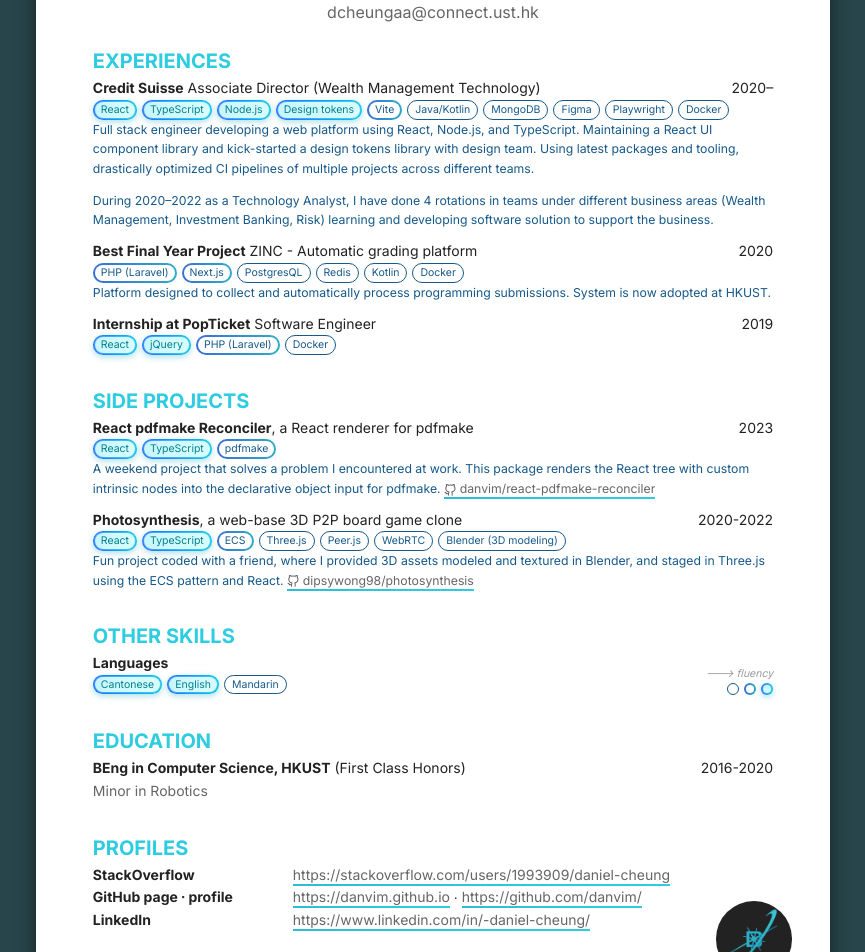
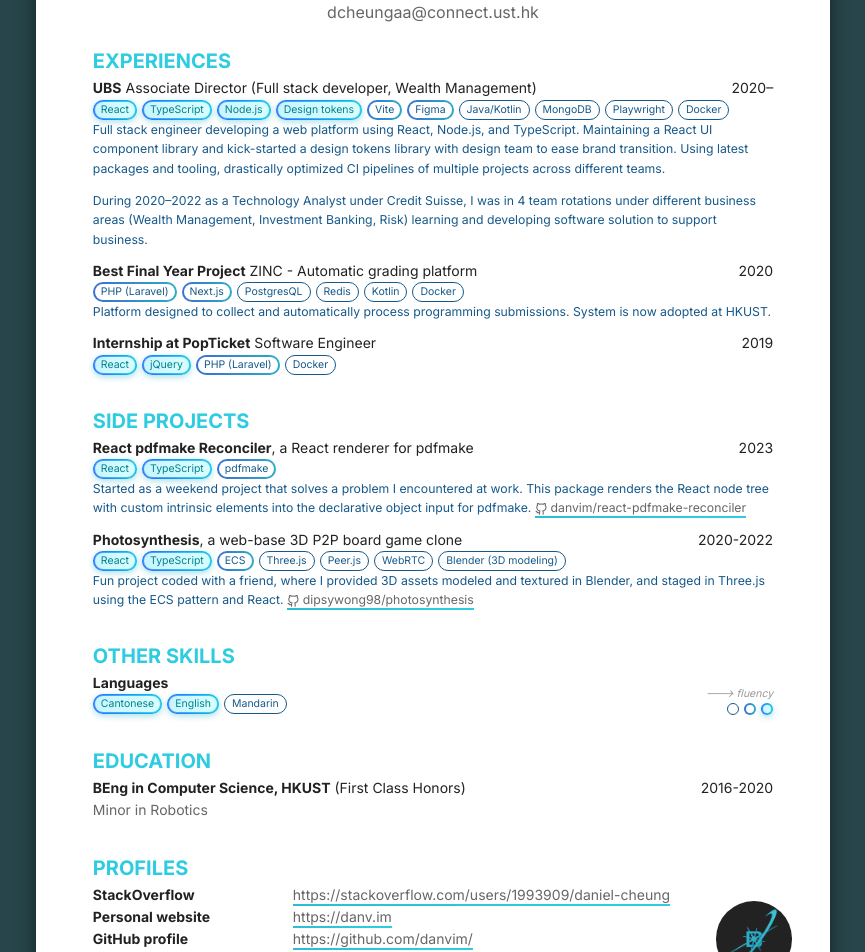
Before and after one commit to danvim/cv, a React (Vite) app: page / in a window 1280 px wide. Shown: the part 140-1092 px from the top of the page, without its empty margins (207-1072 px from the left). Built offline with nearby package versions, Linux system fonts and the light colour scheme.

Commit message:
Update CV

```diff
--- a/src/App.tsx
+++ b/src/App.tsx
@@ -35,8 +35,8 @@
           <Box column>
             <Entry dated="2020–">
               <Text>
-                <strong>Credit Suisse</strong> Associate Director (Wealth
-                Management Technology)
+                <strong>UBS</strong> Associate Director (Full stack developer,
+                Wealth Management)
               </Text>
             </Entry>
             <Box gap={5}>
@@ -45,9 +45,9 @@
               <PerfectTag>Node.js</PerfectTag>
               <PerfectTag>Design tokens</PerfectTag>
               <NiceTag>Vite</NiceTag>
+              <NiceTag>Figma</NiceTag>
               <Tag>Java/Kotlin</Tag>
               <Tag>MongoDB</Tag>
-              <Tag>Figma</Tag>
               <Tag>Playwright</Tag>
               <Tag>Docker</Tag>
             </Box>
@@ -56,14 +56,15 @@
                 Full stack engineer developing a web platform using React,
                 Node.js, and TypeScript. Maintaining a React UI component
                 library and kick-started a design tokens library with design
-                team. Using latest packages and tooling, drastically optimized
-                CI pipelines of multiple projects across different teams.
+                team to ease brand transition. Using latest packages and
+                tooling, drastically optimized CI pipelines of multiple projects
+                across different teams.
               </p>
               <p>
-                During 2020–2022 as a Technology Analyst, I have done 4
-                rotations in teams under different business areas (Wealth
+                During 2020–2022 as a Technology Analyst under Credit Suisse, I
+                was in 4 team rotations under different business areas (Wealth
                 Management, Investment Banking, Risk) learning and developing
-                software solution to support the business.
+                software solution to support business.
               </p>
             </Desc>
           </Box>
@@ -139,9 +140,9 @@
               <NiceTag>pdfmake</NiceTag>
             </Box>
             <Desc>
-              A weekend project that solves a problem I encountered at work.
-              This package renders the React tree with custom intrinsic nodes
-              into the declarative object input for pdfmake.{" "}
+              Started as a weekend project that solves a problem I encountered
+              at work. This package renders the React node tree with custom
+              intrinsic elements into the declarative object input for pdfmake.{" "}
               <a href="https://github.com/danvim/react-pdfmake-reconciler">
                 <GitHub size="1em" style={{ verticalAlign: "text-bottom" }} />{" "}
                 danvim/react-pdfmake-reconciler
@@ -210,6 +211,19 @@
       </Box>
     </Section>
 
+    {/*<Box*/}
+    {/*  column*/}
+    {/*  style={{ alignItems: "end", justifyContent: "end", marginTop: "-2em" }}*/}
+    {/*>*/}
+    {/*  <Label>🡒 fluency</Label>*/}
+    {/*  <Box centerItems gap={5}>*/}
+    {/*    /!*<Legend $styleName="lesserStyle" />*!/*/}
+    {/*    <Legend $styleName="normalStyle" />*/}
+    {/*    <Legend $styleName="niceStyle" />*/}
+    {/*    <Legend $styleName="perfectStyle" />*/}
+    {/*  </Box>*/}
+    {/*</Box>*/}
+
     <Section title="Education">
       <Entry dated="2016-2020">
         <Box column>
@@ -233,18 +247,22 @@
       </div>
       <div>
         <strong style={{ width: 200, display: "inline-block" }}>
-          GitHub page ∙ profile
+          Personal website
         </strong>
-        <a href="https://danvim.github.io">https://danvim.github.io</a>
-        {" ∙ "}
+        <a href="https://danvim.github.io">https://danv.im</a>
+      </div>
+      <div>
+        <strong style={{ width: 200, display: "inline-block" }}>
+          GitHub profile
+        </strong>
         <a href="https://github.com/danvim/">https://github.com/danvim/</a>
       </div>
       <div>
         <strong style={{ width: 200, display: "inline-block" }}>
           LinkedIn
         </strong>
-        <a href="https://www.linkedin.com/in/-daniel-cheung/">
-          https://www.linkedin.com/in/-daniel-cheung/
+        <a href="https://www.linkedin.com/in/-daniel-cheung">
+          https://www.linkedin.com/in/-daniel-cheung
         </a>
       </div>
     </Section>
```
